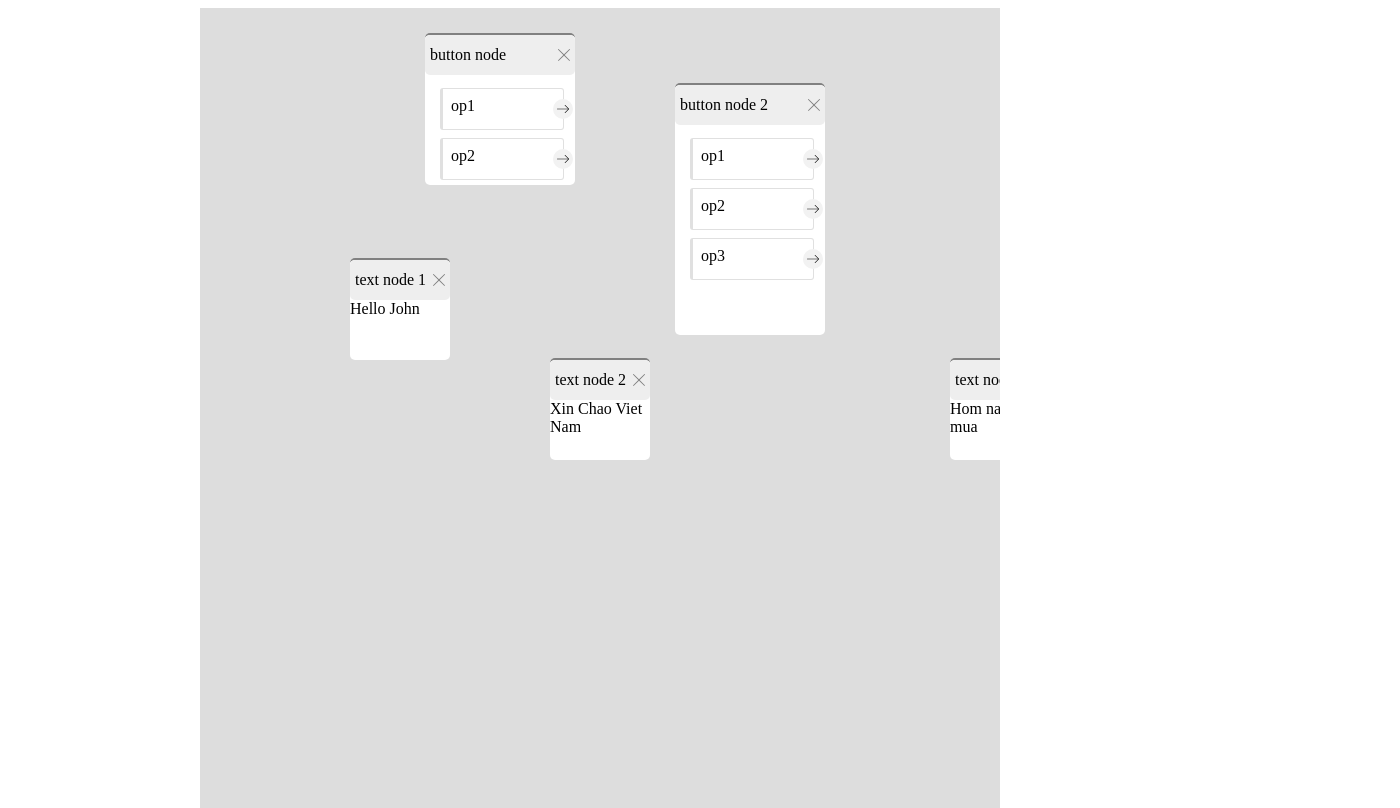
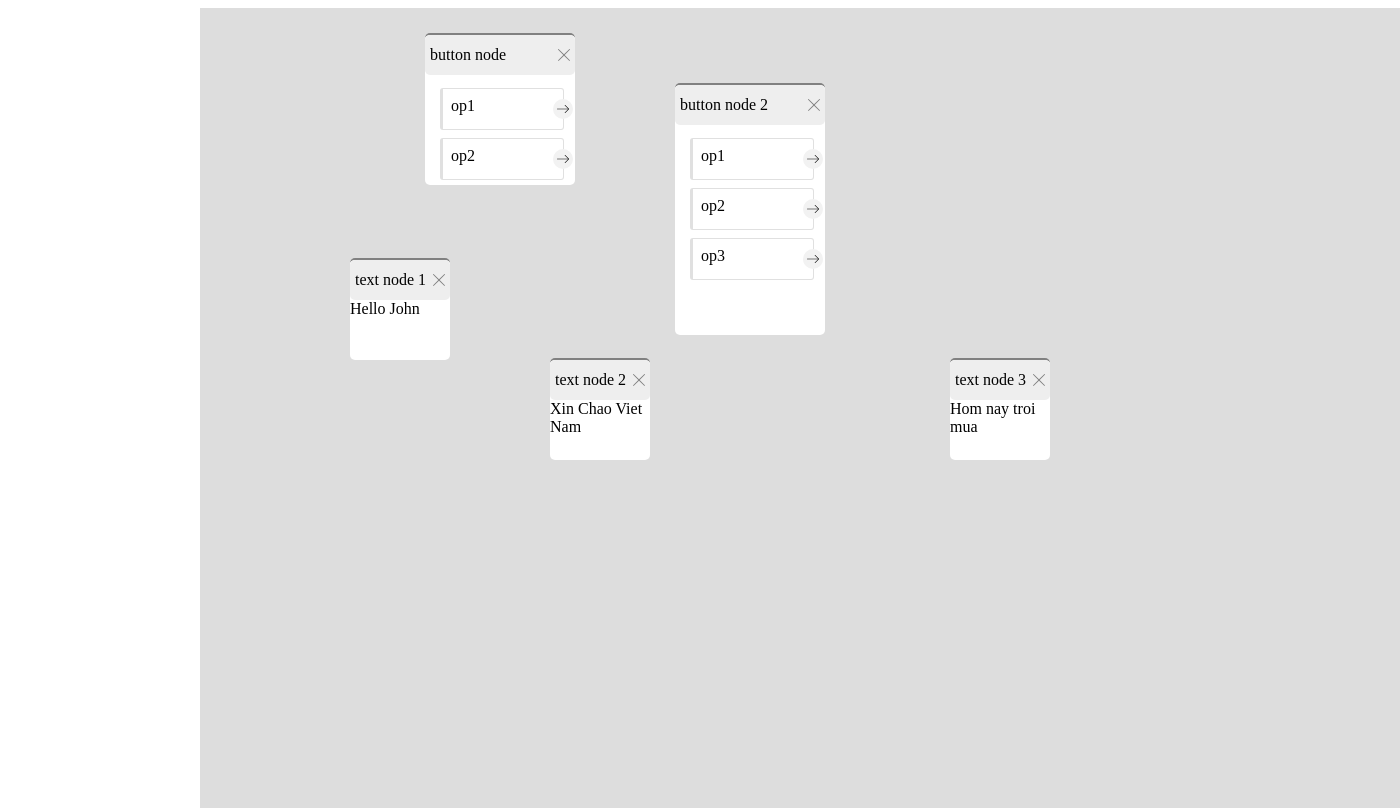
Before and after one commit to juzser/vue2-flowchart, a Vue app: page / in a window 1280 px wide. Shown: the whole page, 1400 px wide, since content can reach past the window. Built offline with nearby package versions, Linux system fonts and the light colour scheme.

Commit message:
Change: style of flow chart

```diff
--- a/src/assets/scss/components/_flow-chart.scss
+++ b/src/assets/scss/components/_flow-chart.scss
@@ -4,7 +4,7 @@
   margin: 0;
   overflow: auto;
   background-color: #dddddd;
-  width: 800px;
+  width: 1200px;
   height: 100%;
   position: absolute;
 
@@ -13,8 +13,13 @@
   }
 }
 
-.qkfc-flow-chart-link {
+.qkfc-link {
   z-index: 20;
+  stroke: grey;
+  opacity: 0.5;
+}
+.qkfc-link:hover {
+  opacity: 1;
 }
 
 .qkfc-links-wrapper {
```
